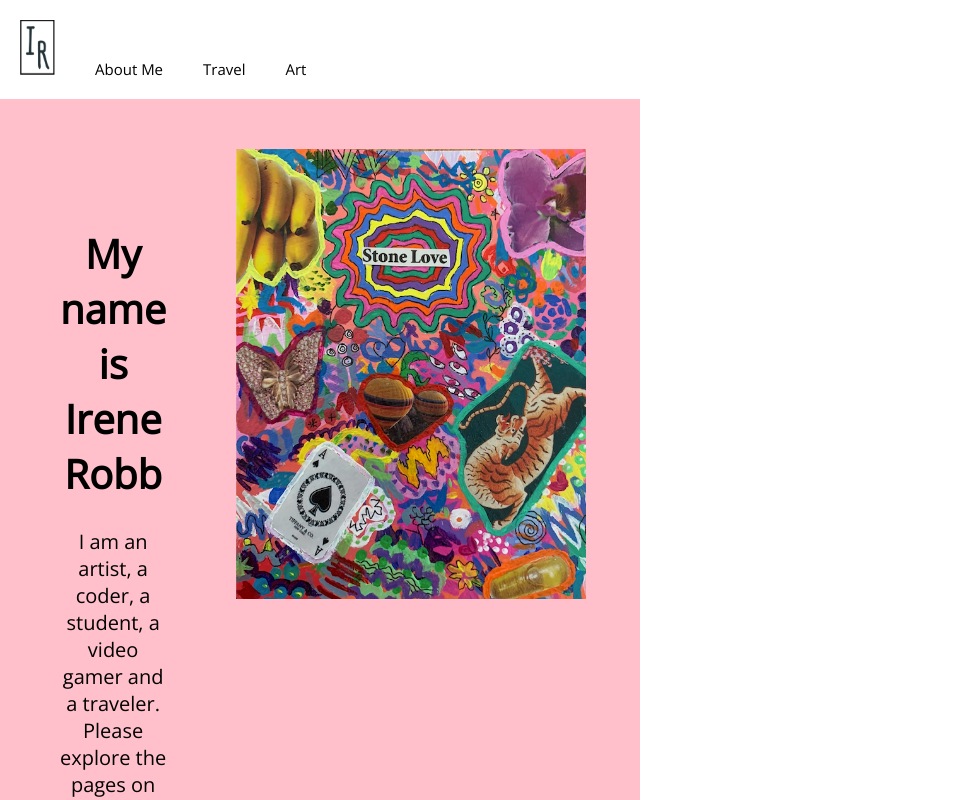
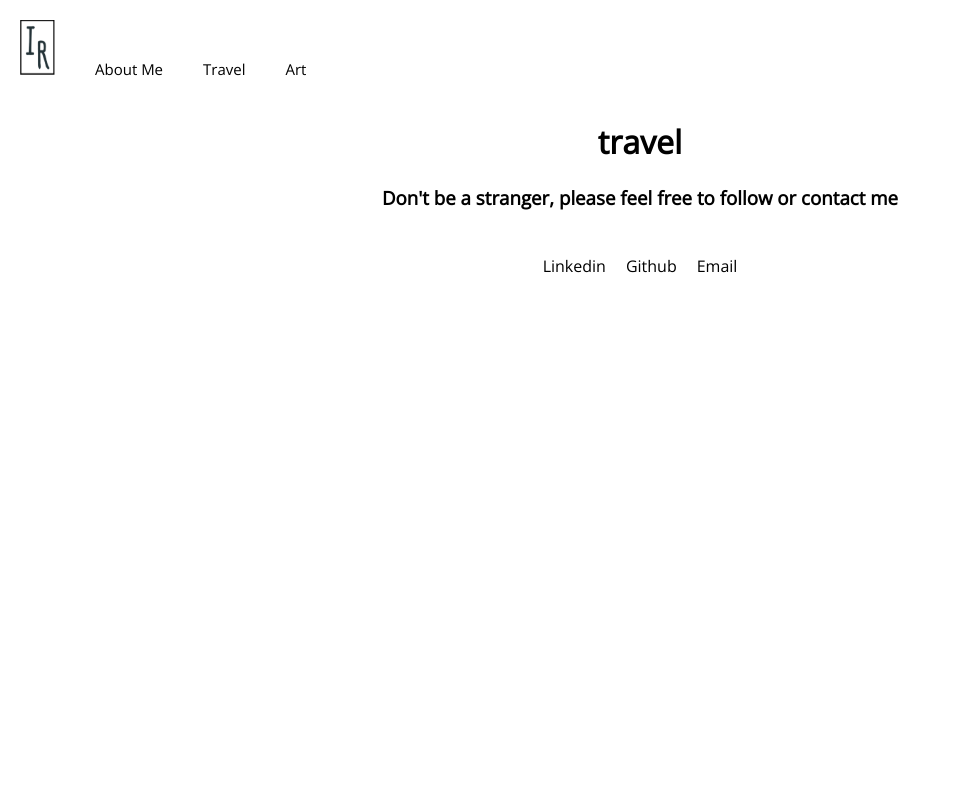
Before and after one commit to irenerobb72/portfolio, a React (Create React App) app: page /travel in a window 1280 px wide. Shown: the top 800 px of the page, without its empty margins (0-961 px from the left). Built offline with nearby package versions, Linux system fonts and the light colour scheme.

Commit message:
added links

```diff
--- a/package.json
+++ b/package.json
@@ -8,6 +8,7 @@
     "@testing-library/user-event": "^12.1.10",
     "react": "^17.0.2",
     "react-dom": "^17.0.2",
+    "react-router-dom": "^5.2.0",
     "react-scripts": "4.0.3",
     "web-vitals": "^1.0.1"
   },
--- a/src/App.js
+++ b/src/App.js
@@ -1,6 +1,10 @@
-import './App.css';
-import logo from './images/irene-logo.png';
-import art from './images/color-art.png'
+import "./App.css";
+import logo from "./images/irene-logo.png";
+import art from "./images/color-art.png";
+import { Art } from "./pages/Art";
+import { Route, Switch } from "react-router";
+import { Travel } from "./pages/Travel";
+import { Project } from "./pages/Projects";
 
 function App() {
   return (
@@ -8,7 +12,7 @@ function App() {
       <div className="navigation-bar">
         <ul>
           <div className="nav-item">
-              <img src={logo} alt="logo" id="logo"/>
+            <img src={logo} alt="logo" id="logo" />
           </div>
           <div className="nav-item">
             <li>About Me</li>
@@ -21,61 +25,100 @@ function App() {
           </div>
         </ul>
       </div>
+      <Switch>
+        <Route path="/art">
+          <Art />
+        </Route>
+        <Route path="/travel">
+          <Travel />
+        </Route>
+        <Route path="/projects">
+          <Project />
+        </Route>
+        <Route path="/">
           <div className="main-welcome">
             <div className="main-text">
               <h1>My name is Irene Robb</h1>
-          <p>I am an artist, a coder, a student, a video gamer and a traveler. Please explore the pages on my site if you wish to learn more about me!</p>
+              <p>
+                I am an artist, a coder, a student, a video gamer and a
+                traveler. Please explore the pages on my site if you wish to
+                learn more about me!
+              </p>
             </div>
             <div className="main-image">
-          <img src={art} alt="colorful" id="colorful-image"/>
+              <img src={art} alt="colorful" id="colorful-image" />
             </div>
           </div>
           <h1>Projects</h1>
           <div className="project-container">
             <div className="project-item">
-          <img src={logo} alt="logopoint2"/>
+              <img src={logo} alt="logopoint2" />
               <div className="project-text">
                 <h2 id="travel">Coin Game</h2>
-            <p>This is a game that lets you collect bitcoins as the Winklevoss twins, it counts how many coins are caught and how much each bitcoin is worth. I made this game using JavaScript and DOM manipulation.</p>
+                <p>
+                  This is a game that lets you collect bitcoins as the
+                  Winklevoss twins, it counts how many coins are caught and how
+                  much each bitcoin is worth. I made this game using JavaScript
+                  and DOM manipulation.
+                </p>
                 <button className="project-button">View Project</button>
               </div>
             </div>
             <div className="project-item">
-          <img src={logo} alt="logopoint2"/>
+              <img src={logo} alt="logopoint2" />
               <div className="project-text">
                 <h2 id="travel">Tap Game</h2>
-            <p>This is a game that has you press any button on your keyboard and changes the background color to a random color and adds a random photo and sound. This was created using React and React Hooks.</p>
+                <p>
+                  This is a game that has you press any button on your keyboard
+                  and changes the background color to a random color and adds a
+                  random photo and sound. This was created using React and React
+                  Hooks.
+                </p>
                 <button className="project-button">View Project</button>
               </div>
             </div>
             <div className="project-item">
-          <img src={logo} alt="logopoint2"/>
+              <img src={logo} alt="logopoint2" />
               <div className="project-text">
                 <h2 id="travel">Cat Nap</h2>
-            <p>This is a website that lets you set a cat nap, this was created with React and the animations for the cats is created with key frame animations.</p>
+                <p>
+                  This is a website that lets you set a cat nap, this was
+                  created with React and the animations for the cats is created
+                  with key frame animations.
+                </p>
                 <button className="project-button">View Project</button>
               </div>
             </div>
             <div className="project-item">
-          <img src={logo} alt="logopoint2"/>
+              <img src={logo} alt="logopoint2" />
               <div className="project-text">
                 <h2 id="travel">Dog Clicker</h2>
-            <p>This is a game that creates a bunch of puppies when the mouse is clicked on the page, this is created using React and React Hooks.</p>
+                <p>
+                  This is a game that creates a bunch of puppies when the mouse
+                  is clicked on the page, this is created using React and React
+                  Hooks.
+                </p>
                 <button className="project-button">View Project</button>
               </div>
             </div>
           </div>
           <div className="about-container">
             <div className="about-image">
-          <img src={art} alt="logopoint3" id="test-image"/>
+              <img src={art} alt="logopoint3" id="test-image" />
             </div>
             <div className="about-text">
               <h2>What I'm all about</h2>
-          <p>I am a student at the University of New Hampshire going towards a degree in Information Technology. My primary skills in technology are web development using JavaScript, React, HTML/CSS and my other skills are SQL, Java, Python, and Bash. </p>
+              <p>
+                I am a student at the University of New Hampshire going towards
+                a degree in Information Technology. My primary skills in
+                technology are web development using JavaScript, React, HTML/CSS
+                and my other skills are SQL, Java, Python, and Bash.{" "}
+              </p>
               <button className="project-button">Resume</button>
             </div>
           </div>
-
+        </Route>
+      </Switch>
       <h3>Don't be a stranger, please feel free to follow or contact me</h3>
       <div className="footer-container">
         <div className="footer-item">
--- a/src/index.js
+++ b/src/index.js
@@ -3,10 +3,13 @@ import ReactDOM from 'react-dom';
 import './index.css';
 import App from './App';
 import reportWebVitals from './reportWebVitals';
+import { BrowserRouter as Router } from 'react-router-dom';
 
 ReactDOM.render(
   <React.StrictMode>
-    <App />
+    <Router>
+      <App />
+    </Router>
   </React.StrictMode>,
   document.getElementById('root')
 );
--- /dev/null
+++ b/src/pages/Art.js
@@ -0,0 +1,8 @@
+
+export function Art() {
+  return (
+    <div>
+      <h1>art</h1>
+    </div>
+  );
+}
--- /dev/null
+++ b/src/pages/Projects.js
@@ -0,0 +1,7 @@
+export function Project() {
+  return (
+    <div>
+      <h1>project</h1>
+    </div>
+  );
+}
--- /dev/null
+++ b/src/pages/Travel.js
@@ -0,0 +1,8 @@
+
+export function Travel() {
+  return (
+    <div>
+      <h1>travel</h1>
+    </div>
+  );
+}
```
Also changed, not shown: 1 other file (tests, documents, lock files or other folders). Lines whose indentation alone changed are shown as unchanged.
